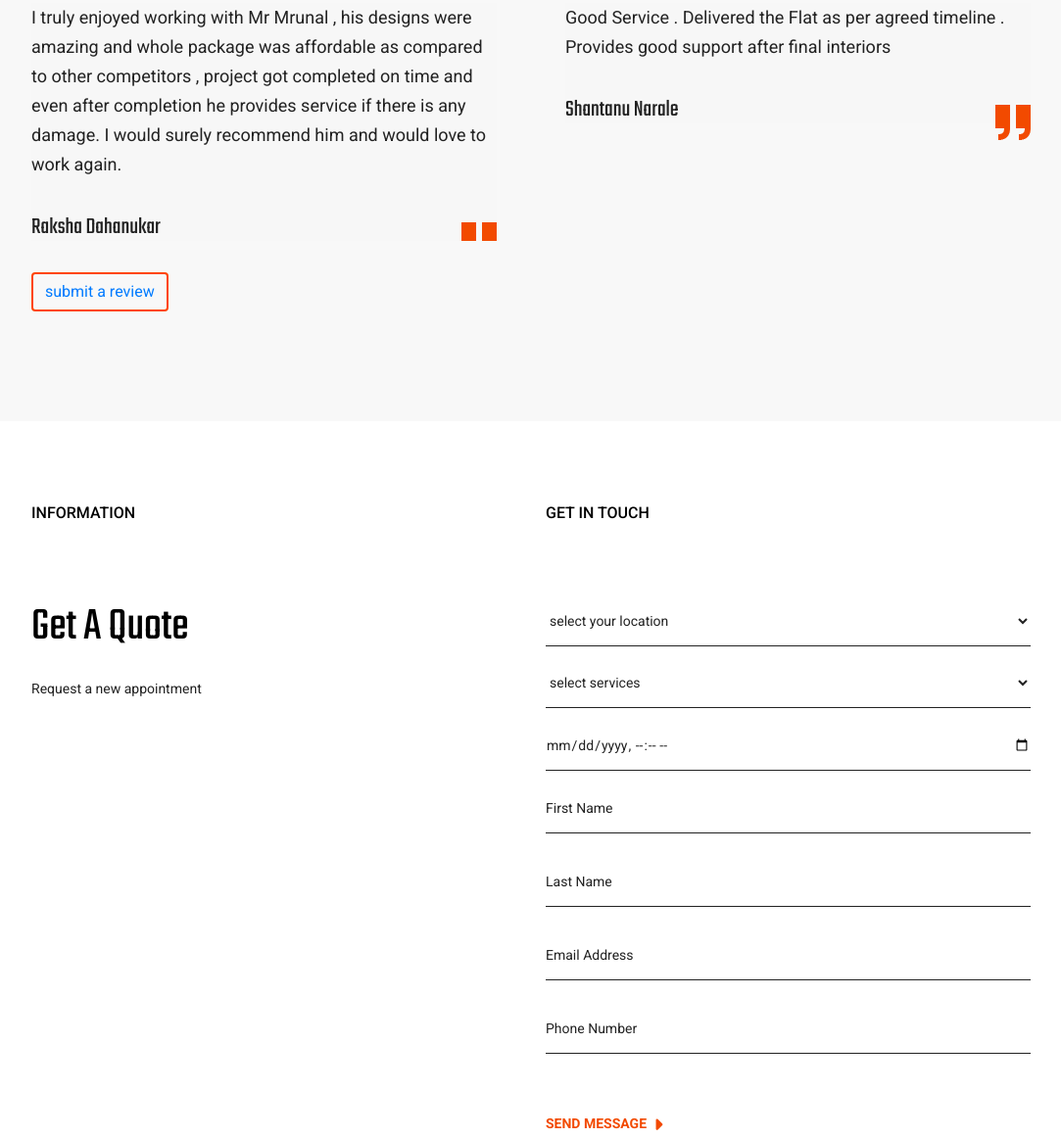
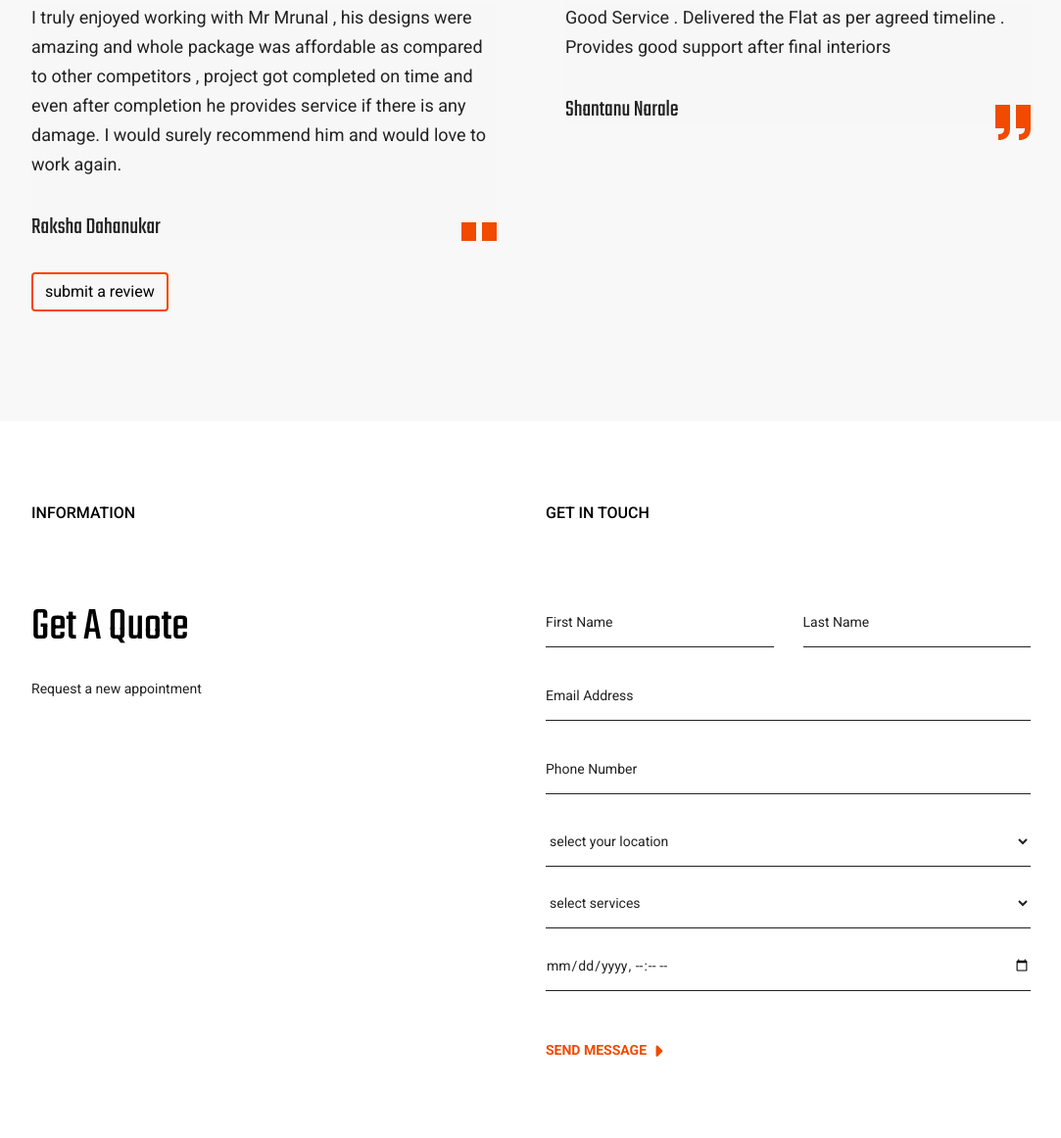
Before and after one commit to ashuydv/sginterior, a plain HTML site: page index.html in a window 1280 px wide. Shown: the part 7291-8453 px from the top of the page at 98% size, without its empty margins (98-1181 px from the left). Drawn offline with nearby package versions, Linux system fonts and the light colour scheme.

Commit message:
updated bugs

```diff
--- a/index.html
+++ b/index.html
@@ -832,7 +832,8 @@
 						<span class="swiper-notification" aria-live="assertive" aria-atomic="true"></span>
 					</div>
 					<a href="review.html" class="btn btn-black"
-						style="border: 2px solid orangered; background: transparent; margin: 2rem auto;">
+						style="border: 2px solid orangered; background: transparent; color: black; margin: 2rem auto;">
+
 						submit a review</a>
 				</div>
 				<!-- <div class="container">
@@ -873,8 +874,24 @@
 							<div
 								class="heading-smallest heading-smallest heading-smallest_has-offset heading-smallest heading-smallest_size_small">
 								get in touch</div>
-							<form action="https://formspree.io/f/xqkvojln" method="POST" class="contact-block__form">
+							<form action="https://formspree.io/f/xrgwvvlz" method="POST" class="contact-block__form">
 								<div class="row">
+									<div class="col-12 col-sm-6">
+										<input type="text" placeholder="First Name" name="First Name"
+											class="contact-block__input-text">
+									</div>
+									<div class="col-12 col-sm-6">
+										<input type="text" placeholder="Last Name" name="Last Name"
+											class="contact-block__input-text">
+									</div>
+									<div class="col-12">
+										<input type="email" placeholder="Email Address" name="Email"
+											class="contact-block__input-text">
+									</div>
+									<div class="col-12">
+										<input type="tel" placeholder="Phone Number" name="Phone No"
+											class="contact-block__input-text">
+									</div>
 									<div class="col-12">
 										<select
 											style="width: 100%; padding: 1rem 0rem; background: transparent; border:none; border-bottom: 1px solid #222; color: #222; margin-bottom: 12px;"
@@ -903,22 +920,6 @@
 										<input type="datetime-local"
 											style="width: 100%; padding: 1rem 0rem; background: transparent; border:none; border-bottom: 1px solid #222; color: #222; margin-bottom: 12px;"
 											name="time" id="time" class="contact-block__input-text">
-									</div>
-									<div class="col-12">
-										<input type="text" placeholder="First Name" name="First Name"
-											class="contact-block__input-text">
-									</div>
-									<div class="col-12">
-										<input type="text" placeholder="Last Name" name="Last Name"
-											class="contact-block__input-text">
-									</div>
-									<div class="col-12">
-										<input type="email" placeholder="Email Address" name="Email"
-											class="contact-block__input-text">
-									</div>
-									<div class="col-12">
-										<input type="tel" placeholder="Phone Number" name="Phone No"
-											class="contact-block__input-text">
 									</div>
 									<div class="col-12">
 										<button type="submit" class="contact-block__submit">Send Message
```
Also changed, not shown: review.html (+1 -1 lines), services.html (+4 -4 lines), booking.html (line endings or trailing spaces).
